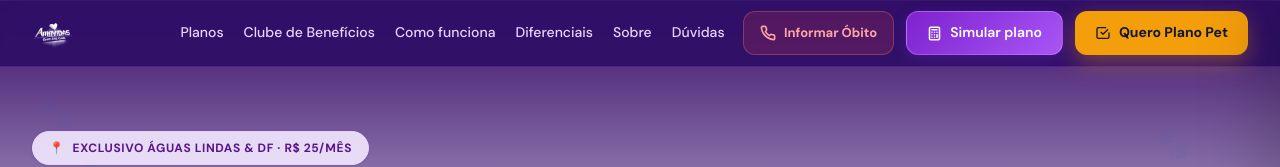
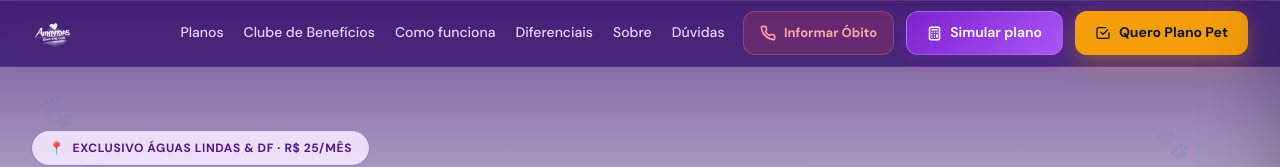
Before and after one commit to valdeir904-ui/amavidas, a Next.js app: page /plano-pet in a window 1280 px wide. Shown: the top 167 px of the page. Built offline with nearby package versions, Linux system fonts and the light colour scheme; no server answers; the database is empty.

Commit message:
fix: reduzir em 30% a intensidade do degradê roxo na hero section e navbar da pagina do Plano Pet

```diff
--- a/app/plano-pet/page.tsx
+++ b/app/plano-pet/page.tsx
@@ -107,7 +107,7 @@ function PetPageContent() {
       <main className="flex-1 -mt-[66px] max-[980px]:-mt-[56px] relative">
 
         {/* ── HERO SECTION ── */}
-        <section className="pt-[110px] min-[768px]:pt-[130px] pb-16 min-[768px]:pb-24 bg-gradient-to-b from-purple-950 via-[#F3E8FF]/60 to-[#F8FAFC] relative overflow-hidden">
+        <section className="pt-[110px] min-[768px]:pt-[130px] pb-16 min-[768px]:pb-24 bg-gradient-to-b from-purple-950/70 via-purple-100/40 to-[#F8FAFC] relative overflow-hidden">
 
           <WalkingPaws />
 
--- a/components/Navbar.tsx
+++ b/components/Navbar.tsx
@@ -36,10 +36,10 @@ export default function Navbar({ variant = "default" }: NavbarProps) {
         style={
           isPurple
             ? {
-                background: "rgba(46, 16, 101, 0.92)",
+                background: "rgba(46, 16, 101, 0.72)",
                 backdropFilter: "saturate(140%) blur(12px)",
                 WebkitBackdropFilter: "saturate(140%) blur(12px)",
-                borderColor: "rgba(168, 85, 247, 0.25)",
+                borderColor: "rgba(168, 85, 247, 0.22)",
               }
             : {
                 background: "rgba(226, 247, 250, 0.85)",
```
